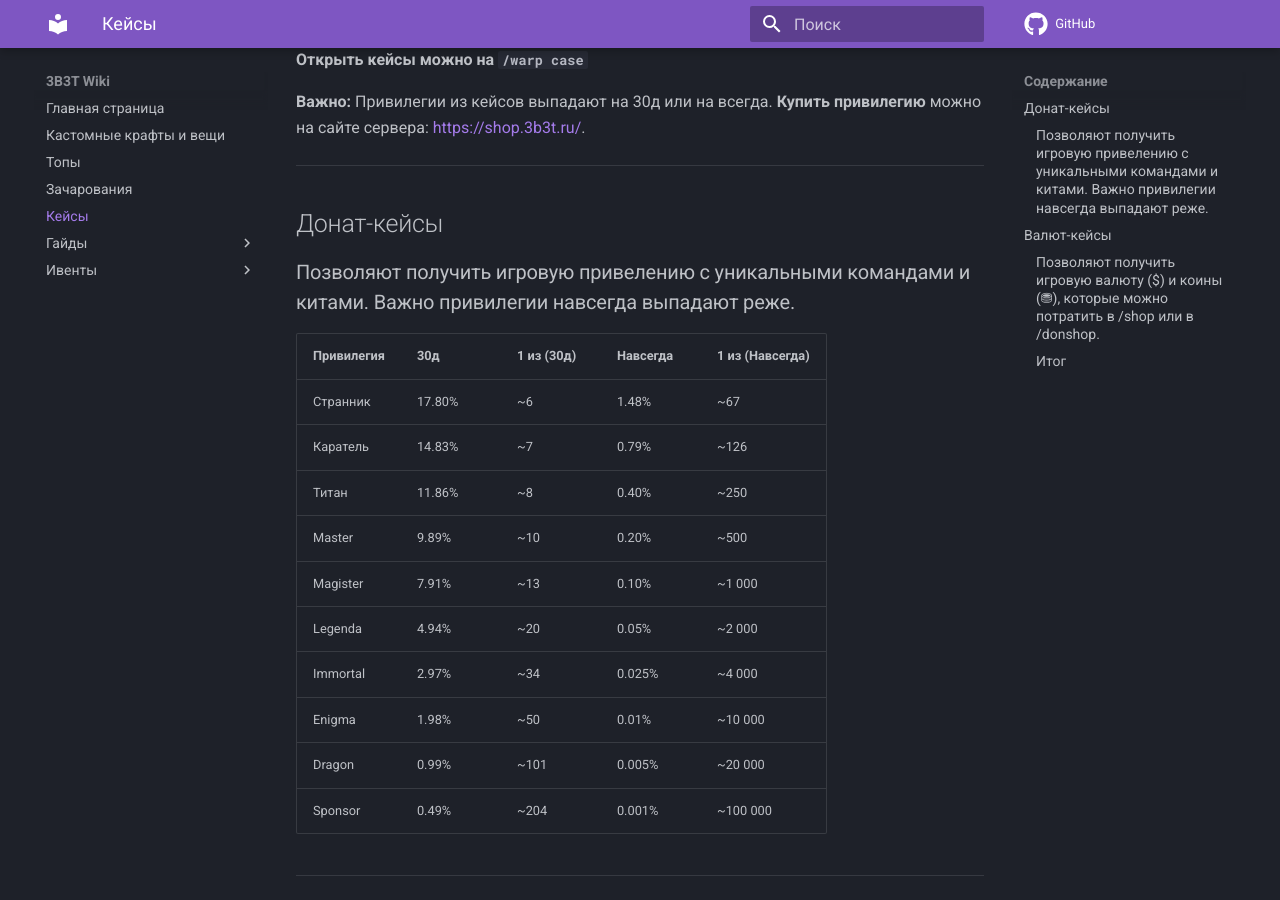
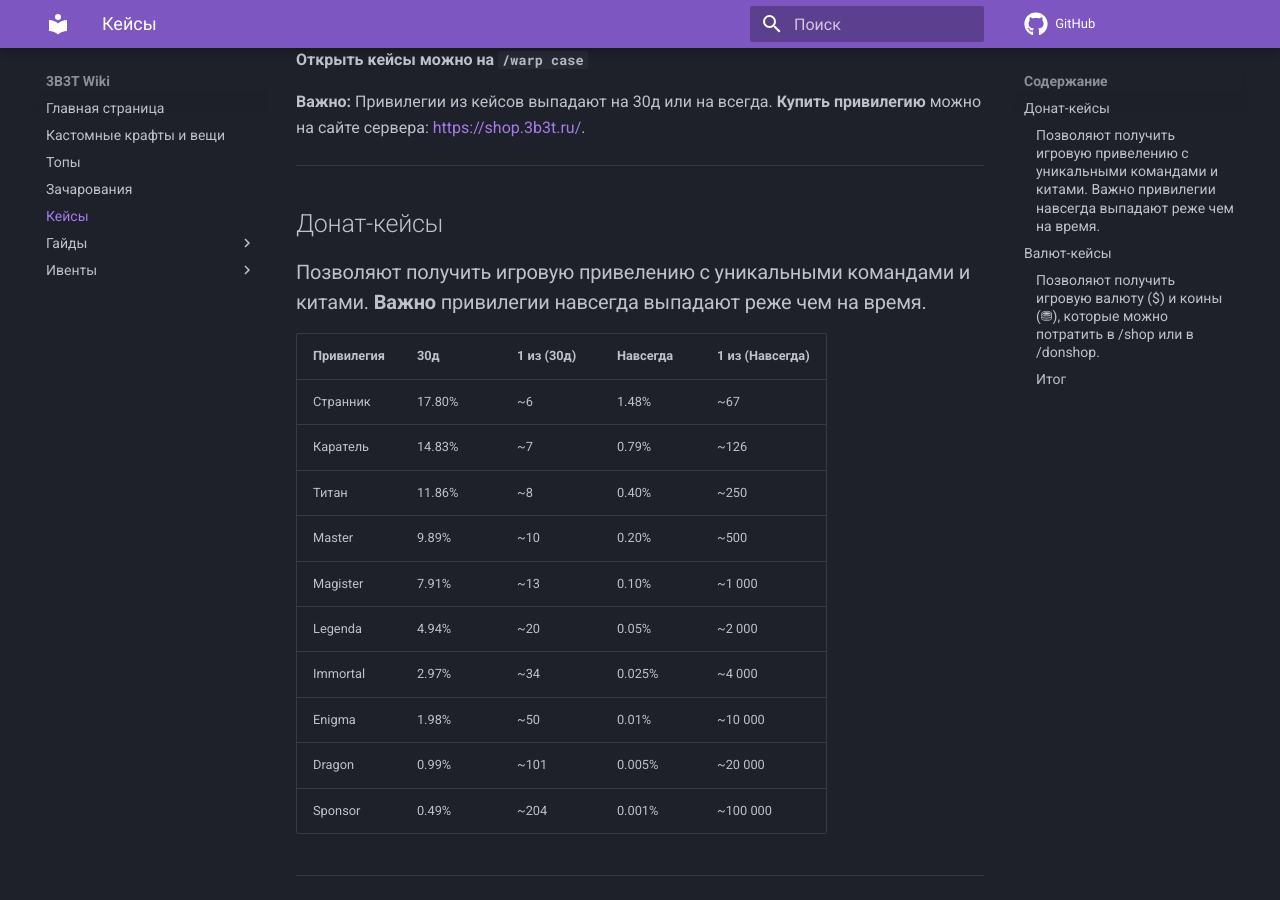
Before and after one commit to 3B3TServer/Docs, an MkDocs documentation site: the page built from docs/cases.md, in a window 1280 px wide and 900 px high, scrolled down 317 px. Built offline with MkDocs 1.6.1 and Material for MkDocs 9.7.7, drawn with Linux system fonts in a browser that asks for light colours; comment, search, counter and statistics services are not loaded.

Commit message:
Еще небольшой допил кейсов

```diff
--- a/docs/cases.md
+++ b/docs/cases.md
@@ -17,7 +17,7 @@
 
 ## Донат-кейсы
 
-### Позволяют получить игровую привелению с уникальными командами и китами. Важно привилегии навсегда выпадают реже.
+### Позволяют получить игровую привелению с уникальными командами и китами. **Важно** привилегии навсегда выпадают реже чем на время.
 
 
 | Привилегия | 30д    | 1 из (30д) | Навсегда | 1 из (Навсегда) |
```
